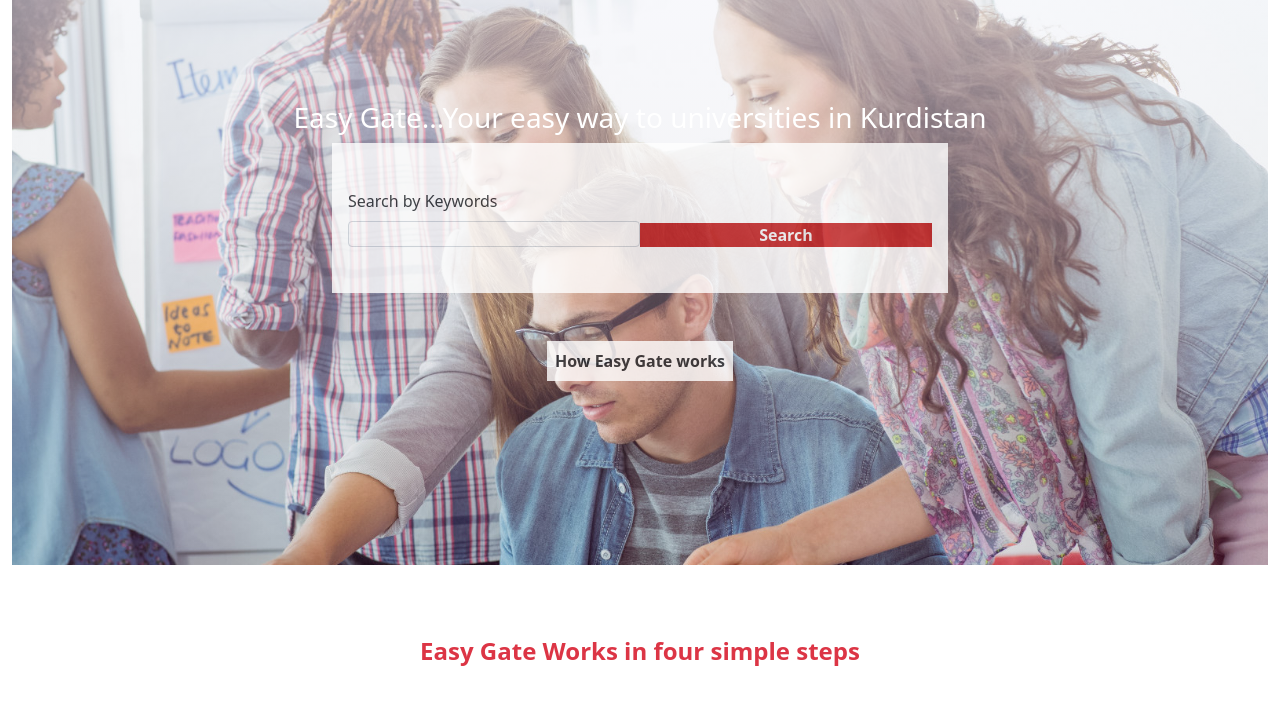
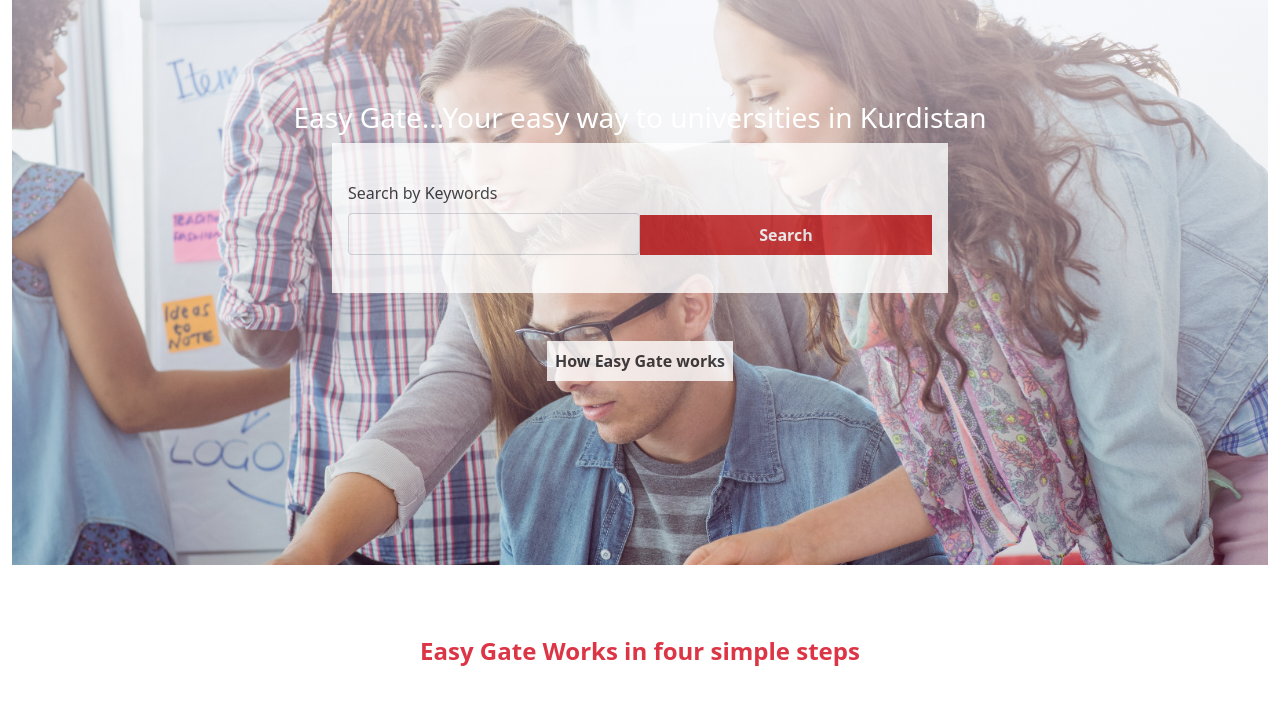
Before and after one commit to arikarim/University-Directory, a website: page index.html in a window 1280 px wide. Shown: the part 83-788 px from the top of the page. Drawn offline with nearby package versions, Linux system fonts and the light colour scheme.

Commit message:
added style to search area

```diff
--- a/index.html
+++ b/index.html
@@ -35,9 +35,9 @@
                         <form  class="form2 d-flex flex-column flex-md-row px-3 w-100 align-items-end">
                             <div class="w-100  py-0">
                               <label for="text" class="form-label">Search by Keywords</label>
-                              <input type="text" class="form-control py-0" id="text">
+                              <input type="text" class="form-control py-2" id="text">
                             </div>
-                            <a class="colorr text-decoration-none link-light fw-bolder  w-100 text-center" href="index2.htm"> Search</a>
+                            <a class="colorr text-decoration-none link-light fw-bolder  w-100 text-center py-2" href="index2.htm"> Search</a>
                           </form>
                     </div>
                     <div class="how form-background my-5 p-2">
```
